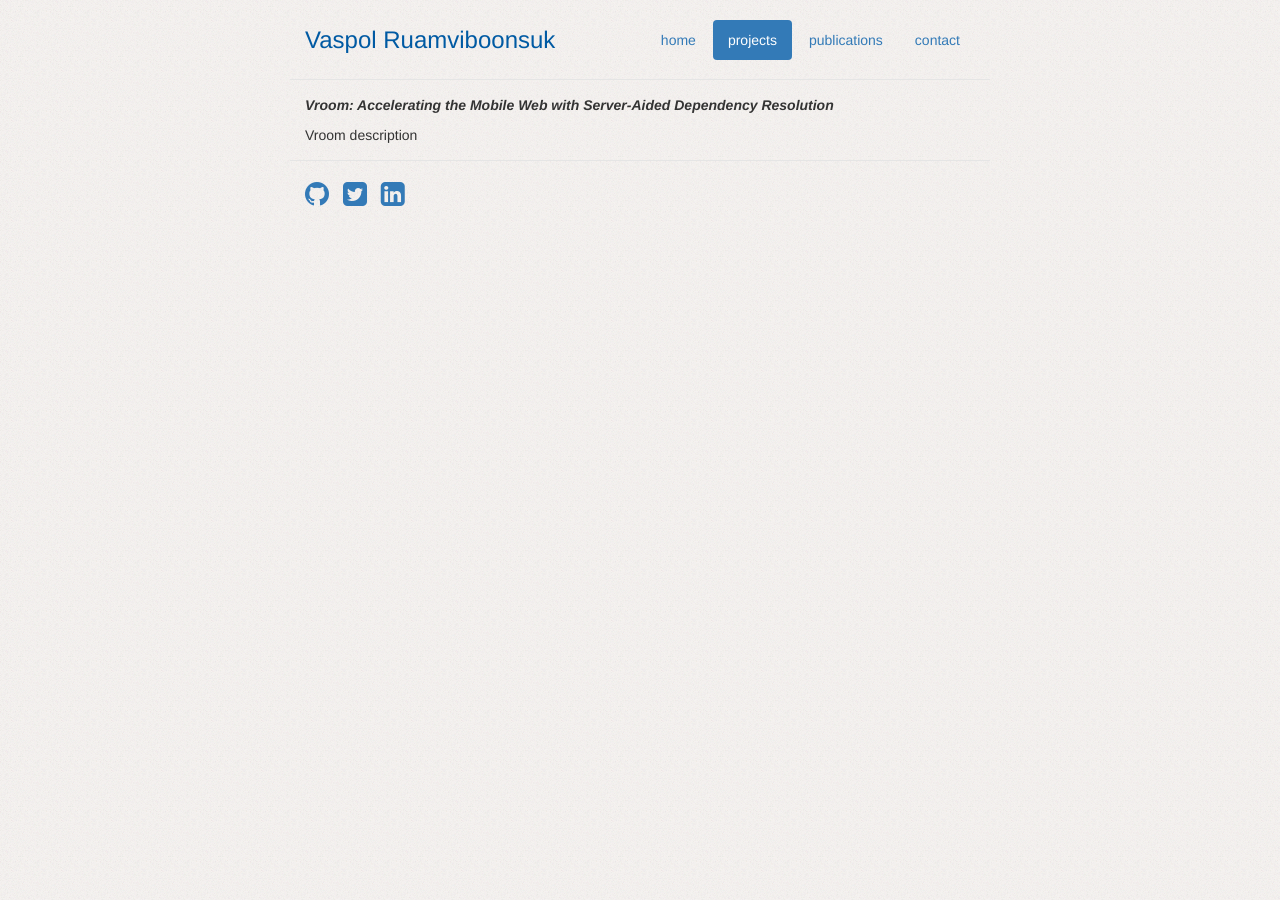
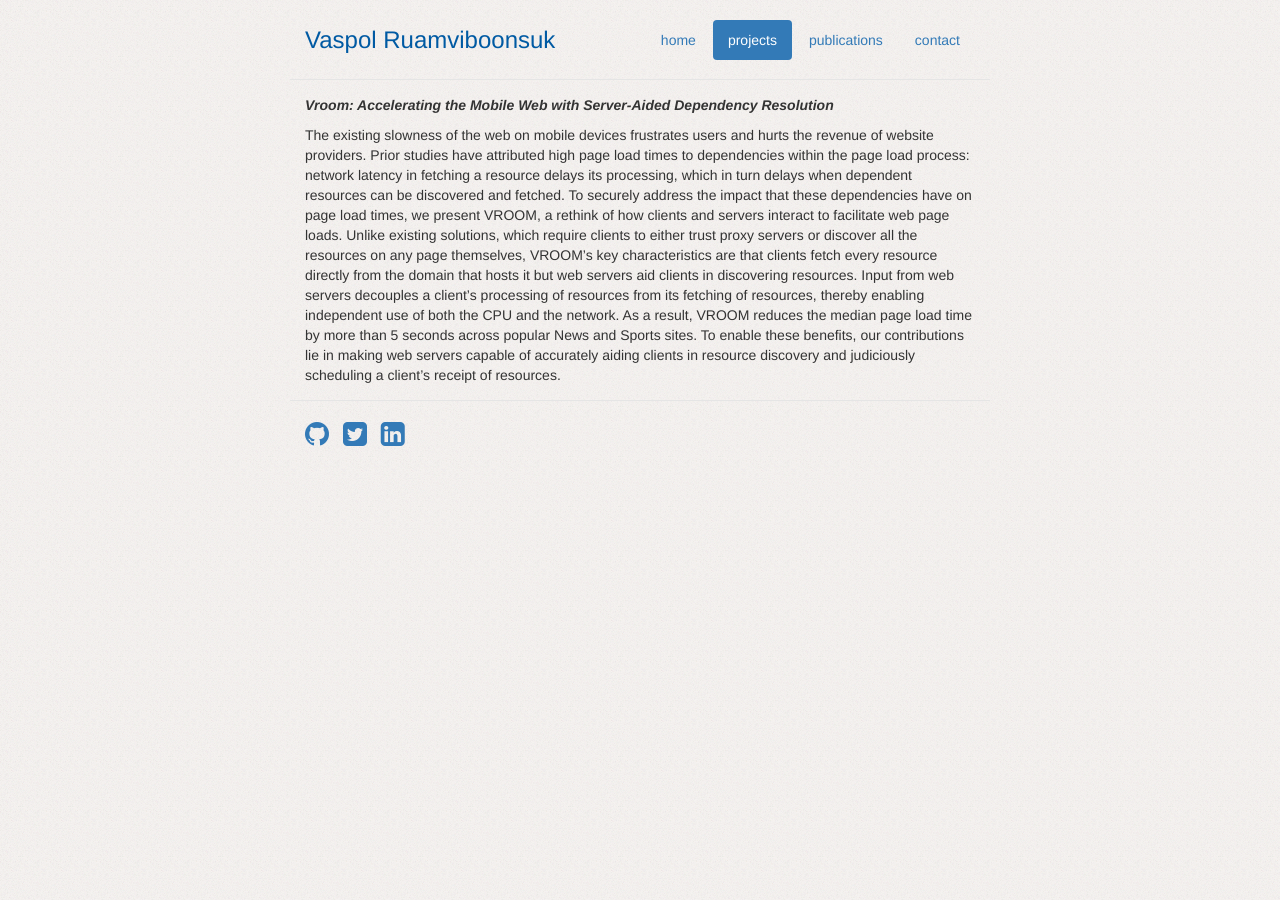
Before and after one commit to paivaspol/paivaspol.github.io, a Jekyll site: the page built from projects.md, in a window 1280 px wide. Built offline with Jekyll 4.4.1, drawn with Linux system fonts in a browser that asks for light colours; nearby versions of some CDN libraries.

Commit message:
Updated Vroom description

```diff
--- a/projects.md
+++ b/projects.md
@@ -5,4 +5,23 @@ title: Projects
 
 ***Vroom: Accelerating the Mobile Web with Server-Aided Dependency Resolution***
 
-Vroom description
+The existing slowness of the web on mobile devices frustrates users
+and hurts the revenue of website providers. Prior studies have attributed
+high page load times to dependencies within the page load
+process: network latency in fetching a resource delays its processing,
+which in turn delays when dependent resources can be discovered
+and fetched.
+To securely address the impact that these dependencies have on
+page load times, we present VROOM, a rethink of how clients and
+servers interact to facilitate web page loads. Unlike existing solutions,
+which require clients to either trust proxy servers or discover
+all the resources on any page themselves, VROOM’s key characteristics
+are that clients fetch every resource directly from the domain
+that hosts it but web servers aid clients in discovering resources.
+Input from web servers decouples a client’s processing of resources
+from its fetching of resources, thereby enabling independent use of
+both the CPU and the network. As a result, VROOM reduces the
+median page load time by more than 5 seconds across popular News
+and Sports sites. To enable these benefits, our contributions lie in
+making web servers capable of accurately aiding clients in resource
+discovery and judiciously scheduling a client’s receipt of resources.
```
